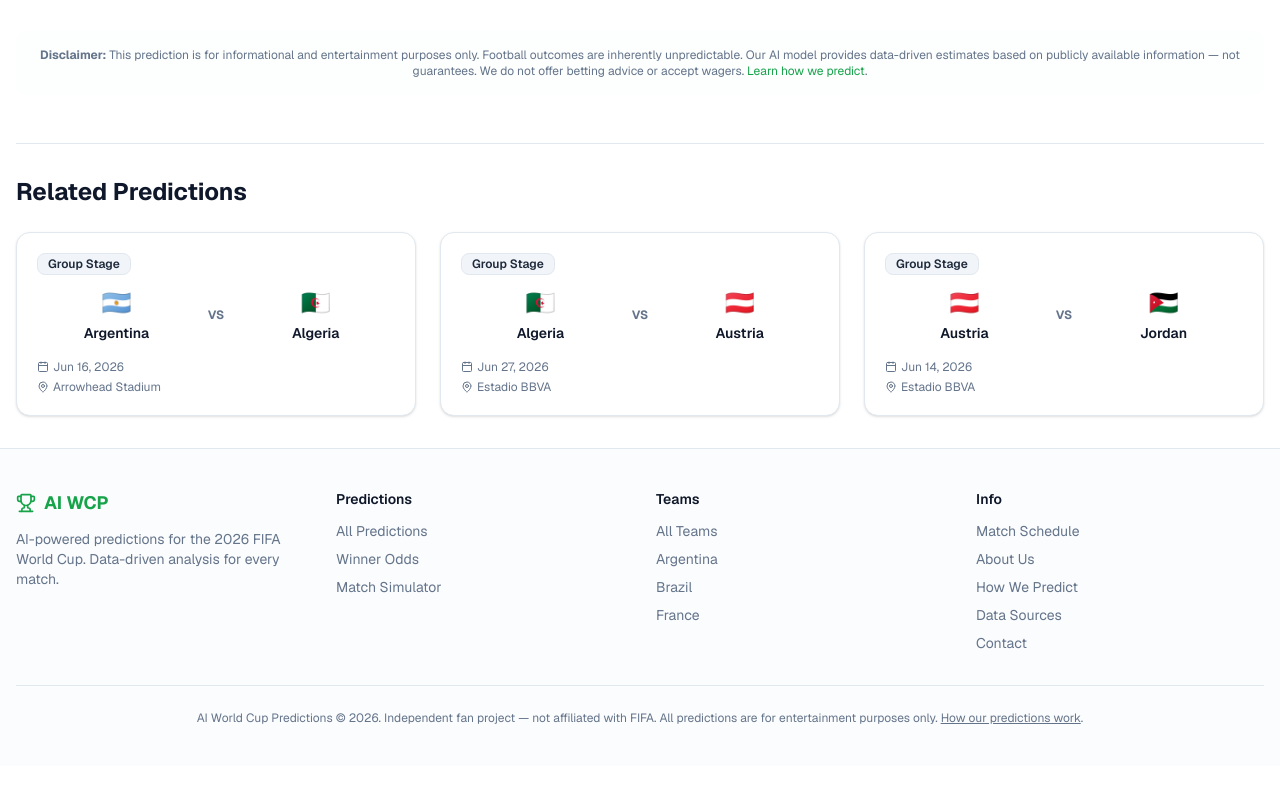
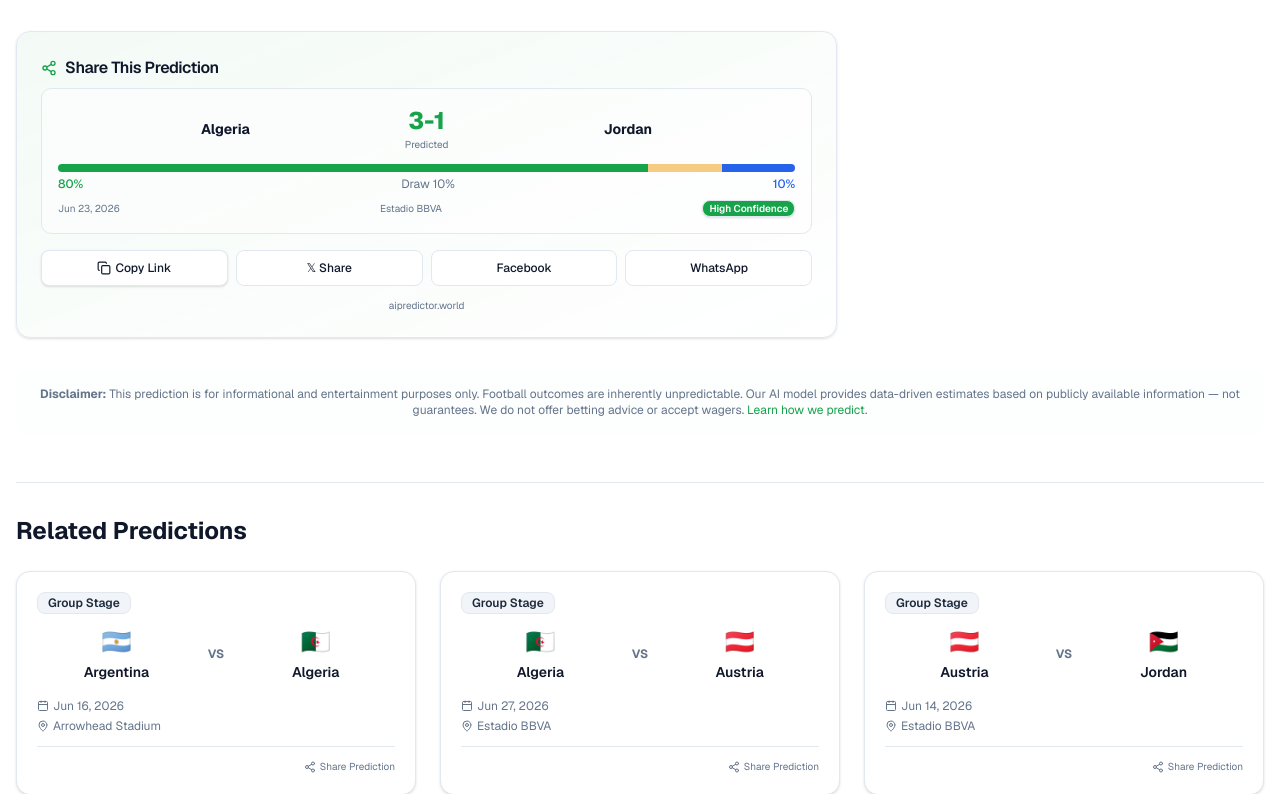
Before and after one commit to xiaohuozidagge/AI-World-Cup-Predictor, a Next.js app: page /match/algeria-vs-jordan-prediction in a window 1280 px wide. Shown: the part 1381-2175 px from the top of the page. Before the commit the page ends 2147 px from the top, so only its background shows below. Built offline with nearby package versions, Linux system fonts and the light colour scheme.

Commit message:
Add PredictionShareModule — copy link, X, Facebook, WhatsApp sharing

```diff
--- a/app/match/[slug]/page.tsx
+++ b/app/match/[slug]/page.tsx
@@ -15,6 +15,7 @@ import { generatePrediction } from "@/lib/prediction-engine"
 import { SITE_URL } from "@/lib/constants"
 import { findSyncedMatchBySlug, isMatchFinished } from "@/lib/synced-data"
 import { getPredictionAccuracy, accuracyEmoji, accuracyColor } from "@/lib/predictionAccuracy"
+import { PredictionShareModule } from "@/components/PredictionShareModule"
 
 export async function generateStaticParams() {
   return matches
@@ -259,6 +260,27 @@ export default async function MatchPage({
 
           {/* FAQ */}
           <FAQSection faqs={resolvedPrediction.faq} />
+
+          {/* Share module — only for scheduled matches with known teams */}
+          {!isFinished && teamAData && teamBData && (
+            <PredictionShareModule
+              teamA={match.teamA}
+              teamB={match.teamB}
+              predictedScore={{
+                teamA: parseInt(resolvedPrediction.predictedScore.split("-")[0]) || 0,
+                teamB: parseInt(resolvedPrediction.predictedScore.split("-")[1]) || 0,
+              }}
+              probabilities={{
+                teamA: resolvedPrediction.teamAWinProbability,
+                draw: resolvedPrediction.drawProbability,
+                teamB: resolvedPrediction.teamBWinProbability,
+              }}
+              confidence={Math.abs(resolvedPrediction.teamAWinProbability - resolvedPrediction.teamBWinProbability) > 25 ? "High" : Math.abs(resolvedPrediction.teamAWinProbability - resolvedPrediction.teamBWinProbability) > 12 ? "Medium" : "Low"}
+              matchDate={match.date}
+              stadium={match.stadium}
+              url={`${SITE_URL}/match/${slug}`}
+            />
+          )}
         </div>
 
         {/* Sidebar */}
--- a/components/MatchCard.tsx
+++ b/components/MatchCard.tsx
@@ -1,5 +1,5 @@
 import Link from "next/link"
-import { Calendar, MapPin } from "lucide-react"
+import { Calendar, MapPin, Share2 } from "lucide-react"
 import { Card, CardContent } from "@/components/ui/card"
 import { Badge } from "@/components/ui/badge"
 import { ProbabilityBar } from "@/components/ProbabilityBar"
@@ -76,6 +76,13 @@ export function MatchCard({
               <span className="truncate">{stadium}</span>
             </div>
           </div>
+          {predictionSlug && (
+            <div className="mt-3 pt-3 border-t flex items-center justify-end">
+              <span className="text-[10px] text-muted-foreground flex items-center gap-1 group-hover:text-sports-green transition-colors">
+                <Share2 className="h-3 w-3" /> Share Prediction
+              </span>
+            </div>
+          )}
         </CardContent>
       </Card>
     </Link>
--- /dev/null
+++ b/components/PredictionShareModule.tsx
@@ -0,0 +1,133 @@
+"use client"
+
+import { useState } from "react"
+import { Copy, Check, Share2 } from "lucide-react"
+import { Button } from "@/components/ui/button"
+import { Card, CardContent, CardHeader, CardTitle } from "@/components/ui/card"
+import { Badge } from "@/components/ui/badge"
+import { ProbabilityBar } from "@/components/ProbabilityBar"
+
+interface PredictionShareModuleProps {
+  teamA: string
+  teamB: string
+  predictedScore: { teamA: number; teamB: number }
+  probabilities: { teamA: number; draw: number; teamB: number }
+  confidence: "Low" | "Medium" | "High"
+  matchDate: string
+  stadium?: string
+  url: string
+}
+
+const confidenceColor: Record<string, string> = {
+  High: "bg-sports-green",
+  Medium: "bg-sports-blue",
+  Low: "bg-sports-gold",
+}
+
+export function PredictionShareModule({
+  teamA, teamB, predictedScore, probabilities, confidence, matchDate, stadium, url,
+}: PredictionShareModuleProps) {
+  const [copied, setCopied] = useState(false)
+
+  const shareText = `${teamA} vs ${teamB} AI Prediction: ${teamA} ${predictedScore.teamA}-${predictedScore.teamB} ${teamB}
+
+Win probability:
+${teamA} ${probabilities.teamA}%
+Draw ${probabilities.draw}%
+${teamB} ${probabilities.teamB}%
+
+See full prediction:
+${url}`
+
+  const encodedText = encodeURIComponent(shareText)
+  const encodedUrl = encodeURIComponent(url)
+
+  function handleCopy() {
+    navigator.clipboard.writeText(url).then(() => {
+      setCopied(true)
+      setTimeout(() => setCopied(false), 2000)
+    })
+  }
+
+  return (
+    <Card className="border-sports-green/20 bg-gradient-to-br from-sports-green/5 to-transparent">
+      <CardHeader className="pb-2">
+        <CardTitle className="flex items-center gap-2 text-base">
+          <Share2 className="h-4 w-4 text-sports-green" />
+          Share This Prediction
+        </CardTitle>
+      </CardHeader>
+      <CardContent>
+        {/* Compact prediction card */}
+        <div className="border rounded-lg p-4 mb-4 bg-white/50">
+          <div className="flex items-center justify-between gap-3 mb-3">
+            <div className="flex-1 text-center">
+              <div className="font-bold text-sm">{teamA}</div>
+            </div>
+            <div className="text-center">
+              <div className="text-2xl font-extrabold text-sports-green">
+                {predictedScore.teamA}-{predictedScore.teamB}
+              </div>
+              <div className="text-[10px] text-muted-foreground">Predicted</div>
+            </div>
+            <div className="flex-1 text-center">
+              <div className="font-bold text-sm">{teamB}</div>
+            </div>
+          </div>
+          <ProbabilityBar a={probabilities.teamA} draw={probabilities.draw} b={probabilities.teamB} size="sm" />
+          <div className="flex items-center justify-between mt-2 text-[10px] text-muted-foreground">
+            <span>{new Date(matchDate).toLocaleDateString("en-US", { month: "short", day: "numeric", year: "numeric" })}</span>
+            {stadium && <span className="truncate max-w-40">{stadium}</span>}
+            <Badge className={`text-[10px] px-1.5 py-0 ${confidenceColor[confidence]} text-white`}>
+              {confidence} Confidence
+            </Badge>
+          </div>
+        </div>
+
+        {/* Share buttons */}
+        <div className="grid grid-cols-2 sm:grid-cols-4 gap-2">
+          <Button
+            variant="outline"
+            size="sm"
+            onClick={handleCopy}
+            className="text-xs h-9"
+          >
+            {copied ? <Check className="h-3.5 w-3.5 mr-1" /> : <Copy className="h-3.5 w-3.5 mr-1" />}
+            {copied ? "Copied!" : "Copy Link"}
+          </Button>
+
+          <a
+            href={`https://twitter.com/intent/tweet?text=${encodedText}`}
+            target="_blank"
+            rel="noopener noreferrer"
+            className="inline-flex items-center justify-center rounded-md border border-input bg-background px-3 py-1 text-xs font-medium hover:bg-accent hover:text-accent-foreground h-9"
+          >
+            𝕏 Share
+          </a>
+
+          <a
+            href={`https://www.facebook.com/sharer/sharer.php?u=${encodedUrl}`}
+            target="_blank"
+            rel="noopener noreferrer"
+            className="inline-flex items-center justify-center rounded-md border border-input bg-background px-3 py-1 text-xs font-medium hover:bg-accent hover:text-accent-foreground h-9"
+          >
+            Facebook
+          </a>
+
+          <a
+            href={`https://wa.me/?text=${encodedText}`}
+            target="_blank"
+            rel="noopener noreferrer"
+            className="inline-flex items-center justify-center rounded-md border border-input bg-background px-3 py-1 text-xs font-medium hover:bg-accent hover:text-accent-foreground h-9"
+          >
+            WhatsApp
+          </a>
+        </div>
+
+        <p className="text-[10px] text-muted-foreground mt-3 text-center">
+          aipredictor.world
+        </p>
+      </CardContent>
+    </Card>
+  )
+}
```
